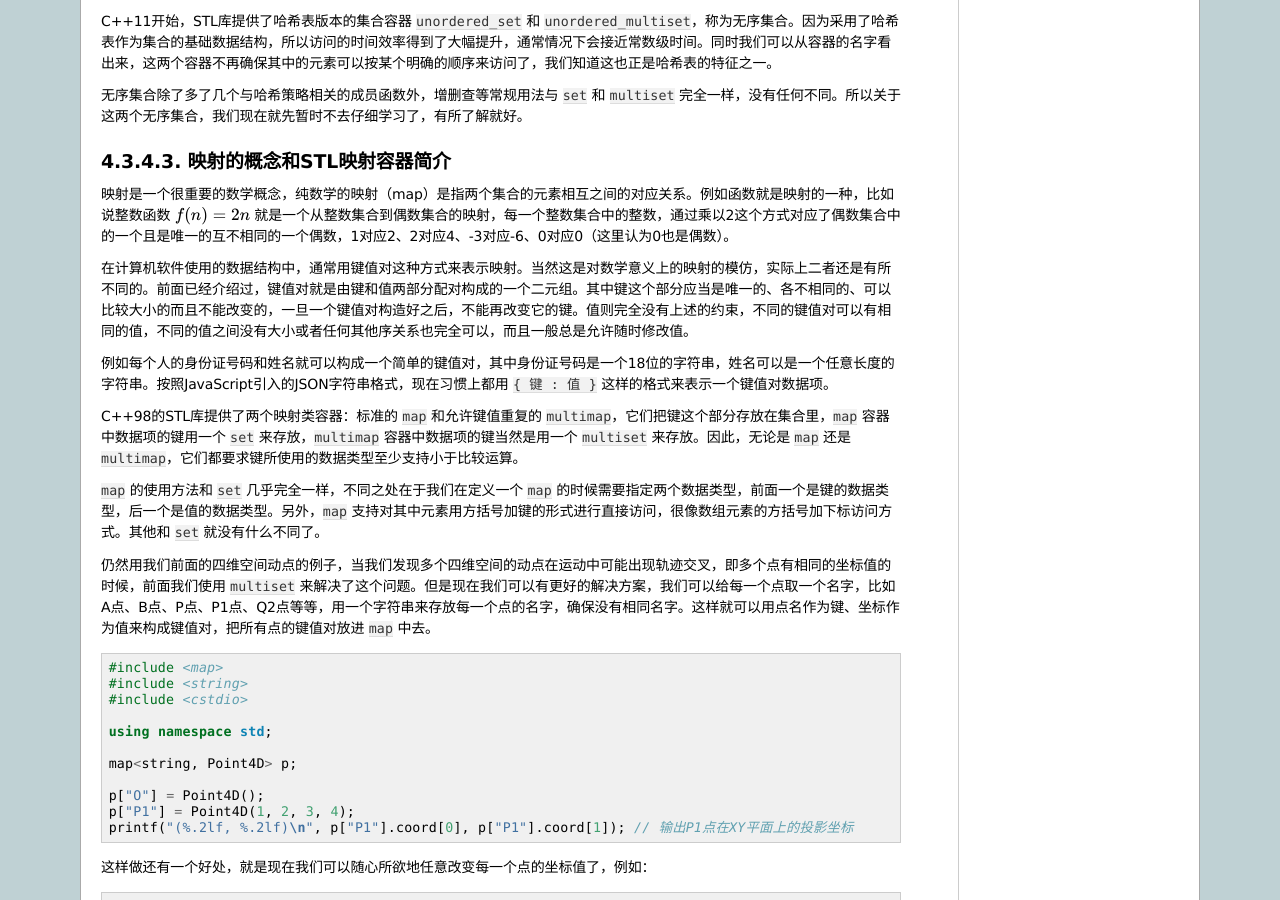
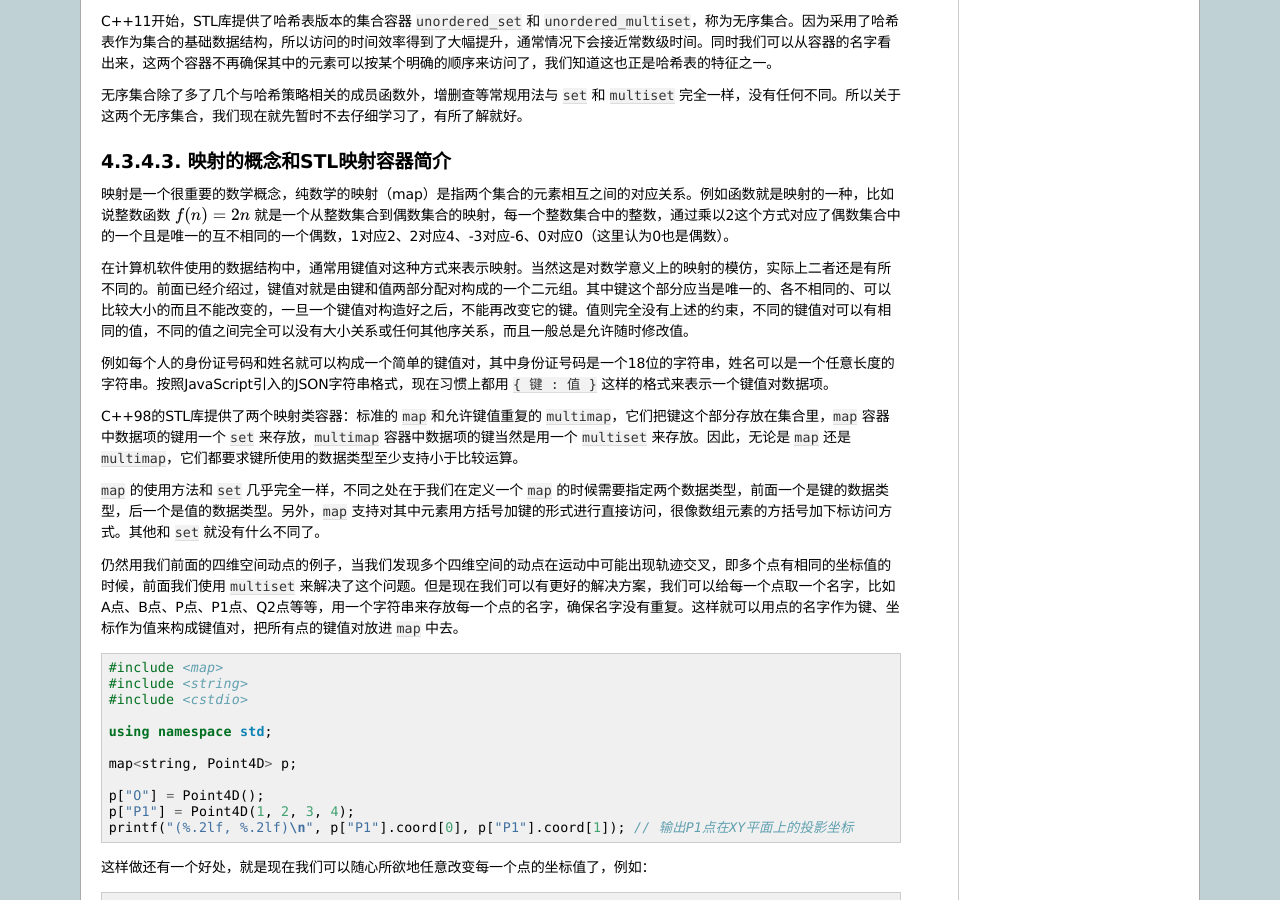
Before and after one commit to majorli/algo_guide, a Sphinx documentation site: the page built from source/ch03/sec03/334_set.rst, in a window 1280 px wide and 900 px high, scrolled down 3090 px. Built offline with Sphinx 7.4.7, drawn with Linux system fonts in a browser that asks for light colours; formulas are drawn with MathJax 3; some of the changed text lies outside the part shown.

Commit message:
20200730_0901draft_340_writing

```diff
--- /dev/null
+++ b/source/ch03/340_tree.rst
@@ -0,0 +1,6 @@
+树
+--------
+
+树是一种极其重要，应用极其广泛的非线性数据结构，可以说没有一款软件可以离开树这种数据结构。
+
+所谓非线性数据结构，就是说数据项不是一个接一个地排列成一条线的形状的。在树结构中，数据项，或者叫元素以节点的形式
--- a/source/ch03/sec03/334_set.rst
+++ b/source/ch03/sec03/334_set.rst
@@ -72,7 +72,7 @@
 
    set<Point4D> s_p4d;
 
-上面的结构表示四维空间中点，它的坐标由4个 ``double`` 型浮点数构成，一般可以用一个长度为4的 ``double`` 型数组来表示。但是数组不能直接用做集合的元素类型，所以我们用一个结构来包装它。并且我们需要重载这个结构的小于比较运算符，让它们可以比较大小，这里我们用比较点到空间原点的距离的规则来比较点的大小，离原点越近的就认为越小。上面这样一个结构 ``Point4D`` 就可以作为集合的元素数据类型了。
+上面的结构表示四维空间中的点，它的坐标由4个 ``double`` 型浮点数构成，一般可以用一个长度为4的 ``double`` 型数组来表示。但是数组不能直接用做集合的元素类型，所以我们用一个结构来包装它。并且我们需要重载这个结构的小于比较运算符，让它们可以比较大小，这里我们用比较点到空间原点的距离的规则来比较点的大小，离原点越近的就认为越小。上面这样一个结构 ``Point4D`` 就可以作为集合的元素数据类型了。
 
 接下来就是集合容器特殊的元素访问操作了，一共增删查三种操作。因为集合元素是键值合一的数据项，所以不提供修改操作。增删查三种操作一共四个成员函数。
 
@@ -126,7 +126,7 @@
 
 映射是一个很重要的数学概念，纯数学的映射（map）是指两个集合的元素相互之间的对应关系。例如函数就是映射的一种，比如说整数函数 :math:`f(n)=2n` 就是一个从整数集合到偶数集合的映射，每一个整数集合中的整数，通过乘以2这个方式对应了偶数集合中的一个且是唯一的互不相同的一个偶数，1对应2、2对应4、-3对应-6、0对应0（这里认为0也是偶数）。
 
-在计算机软件使用的数据结构中，通常用键值对这种方式来表示映射。当然这是对数学意义上的映射的模仿，实际上二者还是有所不同的。前面已经介绍过，键值对就是由键和值两部分配对构成的一个二元组。其中键这个部分应当是唯一的、各不相同的、可以比较大小的而且不能改变的，一旦一个键值对构造好之后，不能再改变它的键。值则完全没有上述的约束，不同的键值对可以有相同的值，不同的值之间没有大小或者任何其他序关系也完全可以，而且一般总是允许随时修改值。
+在计算机软件使用的数据结构中，通常用键值对这种方式来表示映射。当然这是对数学意义上的映射的模仿，实际上二者还是有所不同的。前面已经介绍过，键值对就是由键和值两部分配对构成的一个二元组。其中键这个部分应当是唯一的、各不相同的、可以比较大小的而且不能改变的，一旦一个键值对构造好之后，不能再改变它的键。值则完全没有上述的约束，不同的键值对可以有相同的值，不同的值之间完全可以没有大小关系或任何其他序关系，而且一般总是允许随时修改值。
 
 例如每个人的身份证号码和姓名就可以构成一个简单的键值对，其中身份证号码是一个18位的字符串，姓名可以是一个任意长度的字符串。按照JavaScript引入的JSON字符串格式，现在习惯上都用 ``{ 键 : 值 }`` 这样的格式来表示一个键值对数据项。
 
@@ -134,7 +134,7 @@
 
 ``map`` 的使用方法和 ``set`` 几乎完全一样，不同之处在于我们在定义一个 ``map`` 的时候需要指定两个数据类型，前面一个是键的数据类型，后一个是值的数据类型。另外，\ ``map`` 支持对其中元素用方括号加键的形式进行直接访问，很像数组元素的方括号加下标访问方式。其他和 ``set`` 就没有什么不同了。
 
-仍然用我们前面的四维空间动点的例子，当我们发现多个四维空间的动点在运动中可能出现轨迹交叉，即多个点有相同的坐标值的时候，前面我们使用 ``multiset`` 来解决了这个问题。但是现在我们可以有更好的解决方案，我们可以给每一个点取一个名字，比如A点、B点、P点、P1点、Q2点等等，用一个字符串来存放每一个点的名字，确保没有相同名字。这样就可以用点名作为键、坐标作为值来构成键值对，把所有点的键值对放进 ``map`` 中去。
+仍然用我们前面的四维空间动点的例子，当我们发现多个四维空间的动点在运动中可能出现轨迹交叉，即多个点有相同的坐标值的时候，前面我们使用 ``multiset`` 来解决了这个问题。但是现在我们可以有更好的解决方案，我们可以给每一个点取一个名字，比如A点、B点、P点、P1点、Q2点等等，用一个字符串来存放每一个点的名字，确保名字没有重复。这样就可以用点的名字作为键、坐标作为值来构成键值对，把所有点的键值对放进 ``map`` 中去。
 
 .. code-block:: c++
 
```
Also changed, not shown: other parts of source/ch03/sec03/334_set.rst (+5 -5 lines), source/300_basic_data_structure.rst (+1 -8 lines).
